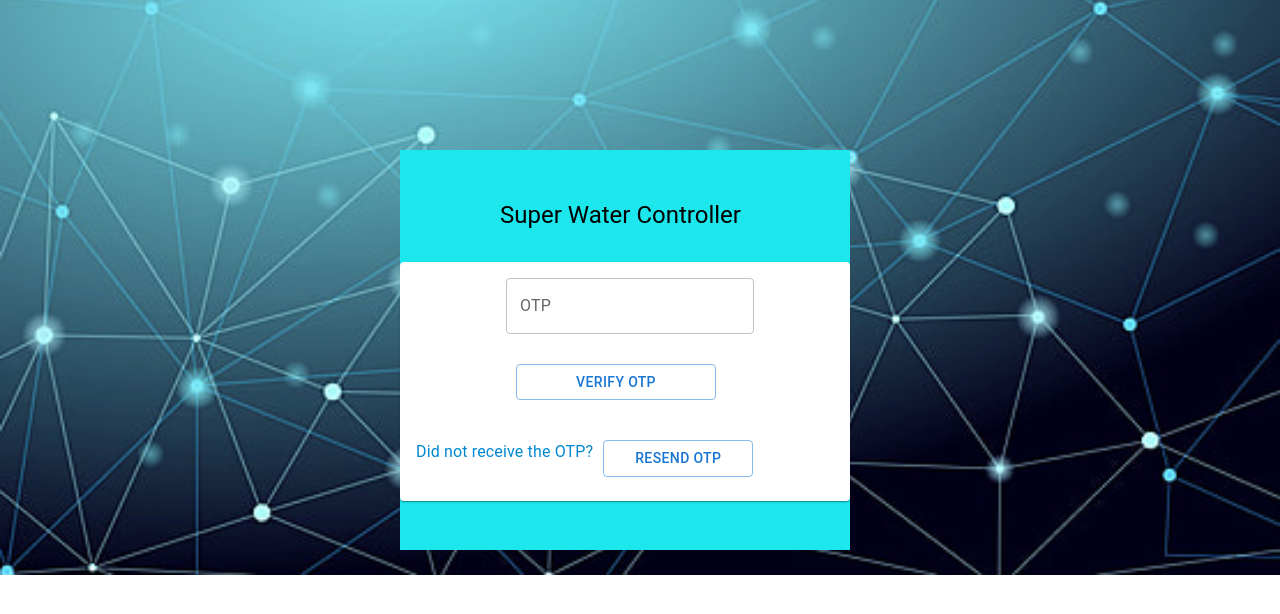
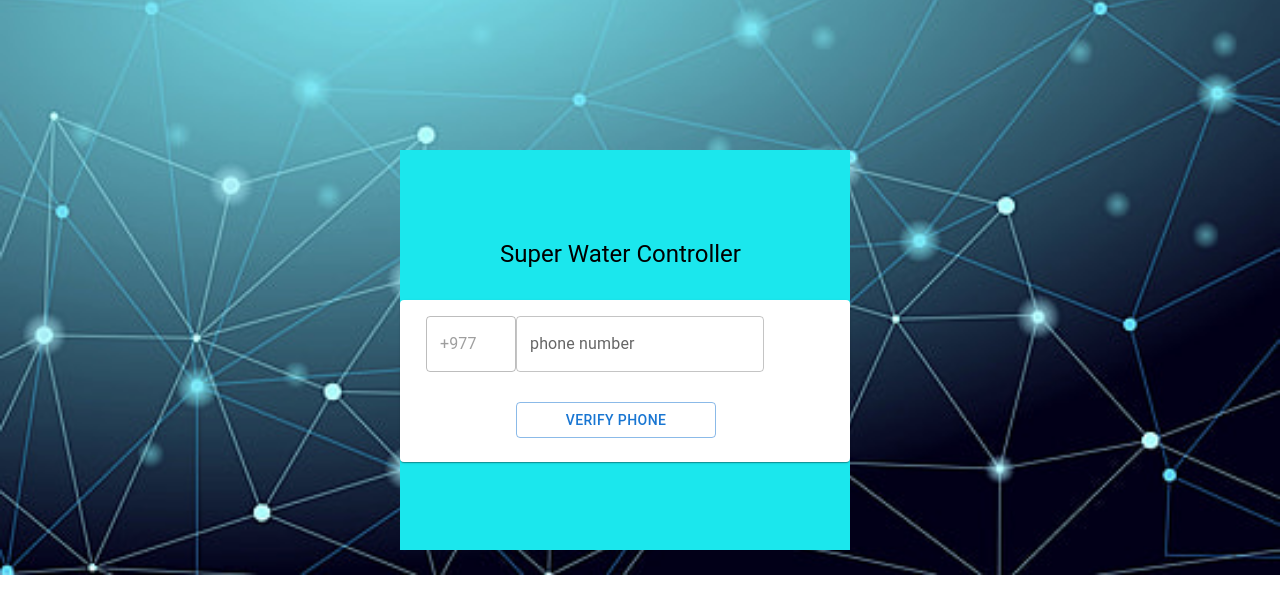
Before and after one commit to AnujGautaam/phone_authentication, a React (Create React App) app: page / in a window 1280 px wide. Shown: the top 614 px of the page. Built offline with nearby package versions, Linux system fonts and the light colour scheme.

Commit message:
Update Login.js

```diff
--- a/src/Components/Login.js
+++ b/src/Components/Login.js
@@ -14,7 +14,7 @@ const [code, setCode] = useState("123456")
 // const [visible, setVisible] = useState(true)
 // for the moment, i am going to try to let the user confirm the number and send the verification code to the number
 
-const [wait, setWait] = useState(false)
+const [wait, setWait] = useState(true)
 
 
 
```
